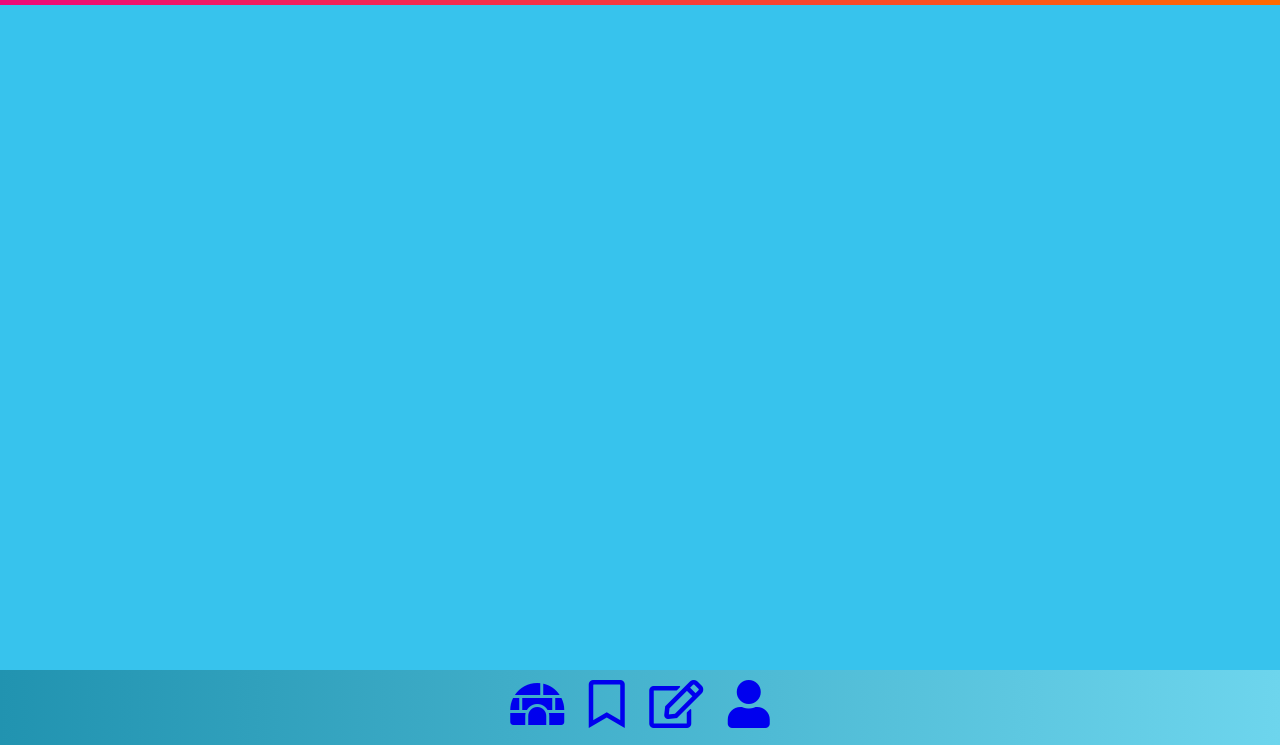
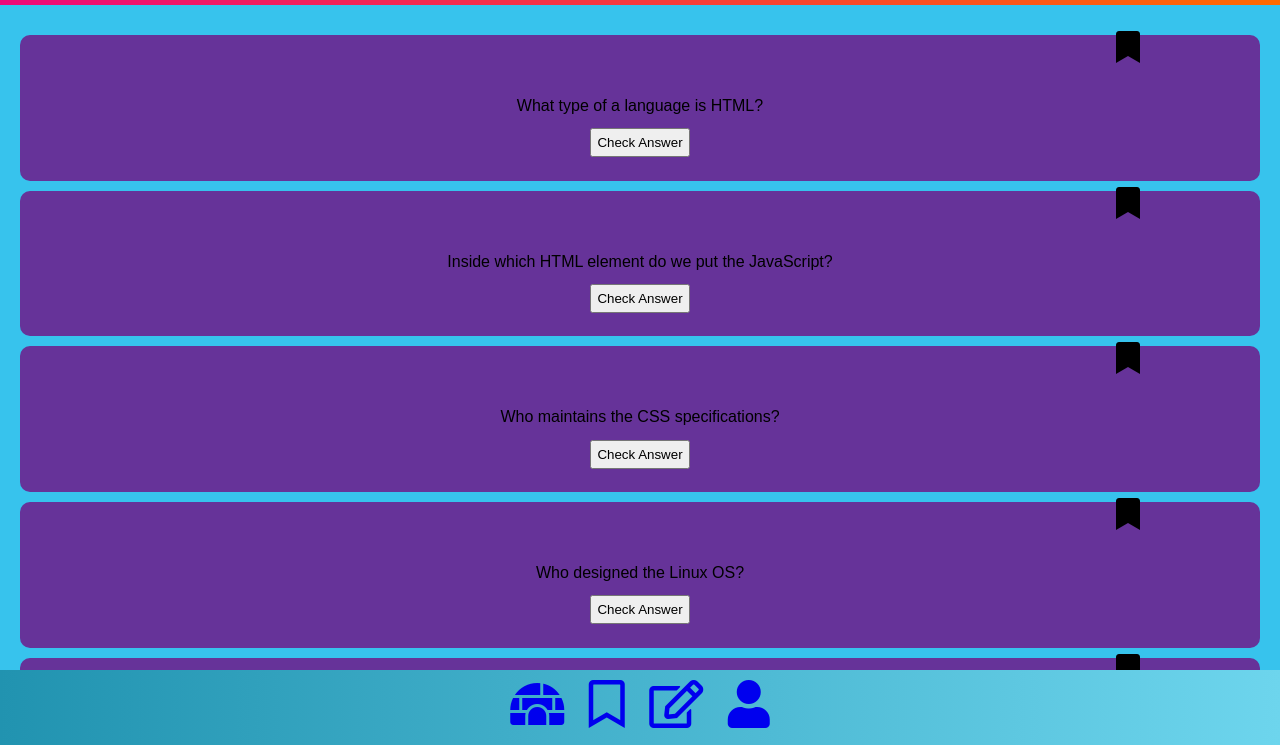
Before and after one commit to ScienceMaster7/Quiz-app, a plain HTML site: page index.html in a window 1280 px wide. Shown: the part 55-800 px from the top of the page. Drawn offline with Linux system fonts and the light colour scheme.

Commit message:
Appended the cards to content, repositioned the bookmark icon

```diff
--- a/index.html
+++ b/index.html
@@ -26,8 +26,8 @@
         <a href="/webpages/profile.html"><i class="fas fa-user"></i></a>
       </nav>
     </footer>
-
     <script src="/lib/main-index.js" type="module"></script>
+    <script src="/lib/index.js"></script>
     <script src="/lib/bookmark.js"></script>
   </body>
 </html>
--- a/lib/card.js
+++ b/lib/card.js
@@ -10,7 +10,9 @@ export function createCardComponents(cardData) {
   sectionElement.classList.add("quizcard");
 
   const bookmarkIcon = document.createElement("i");
-  bookmarkIcon.classList.add("fas fa-bookmark bookmark--position");
+  bookmarkIcon.classList.add("fas");
+  bookmarkIcon.classList.add("fa-bookmark");
+  bookmarkIcon.classList.add("bookmark--position");
 
   const textElement = document.createElement("p");
   textElement.textContent = cardData.question;
@@ -32,6 +34,8 @@ export function createCardComponents(cardData) {
   sectionElement.append(textElement);
   sectionElement.append(buttonElement);
   sectionElement.append(tagSectionElement);
+
+  return sectionElement;
 }
 
 /* Shape of the card elements:
--- a/lib/main-index.js
+++ b/lib/main-index.js
@@ -1,2 +1,13 @@
 import { createCardComponents } from "./card.js";
 import { data } from "./db.js";
+
+const cards = data.map((cardData) => {
+  const cardComponents = createCardComponents(cardData);
+  return cardComponents;
+});
+
+const contentElement = document.querySelector(".content");
+
+cards.forEach((card) => {
+  contentElement.append(card);
+});
--- a/styles/index.css
+++ b/styles/index.css
@@ -119,7 +119,8 @@ footer {
 
 .bookmark--position {
   position: relative;
-  left: 60%;
+  left: 40%;
+  top: -0.75em;
   font-size: 2rem;
 }
 
```
